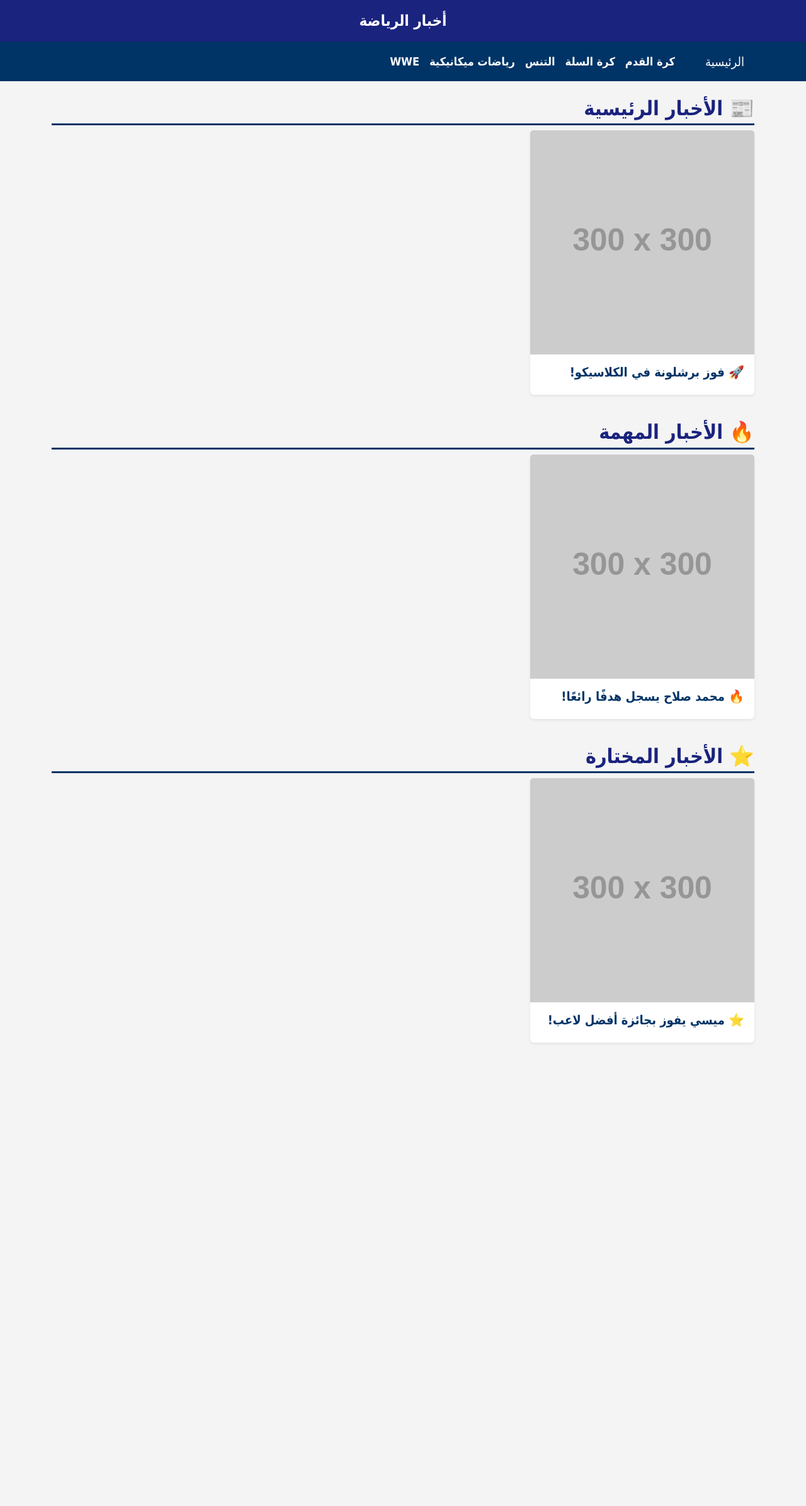
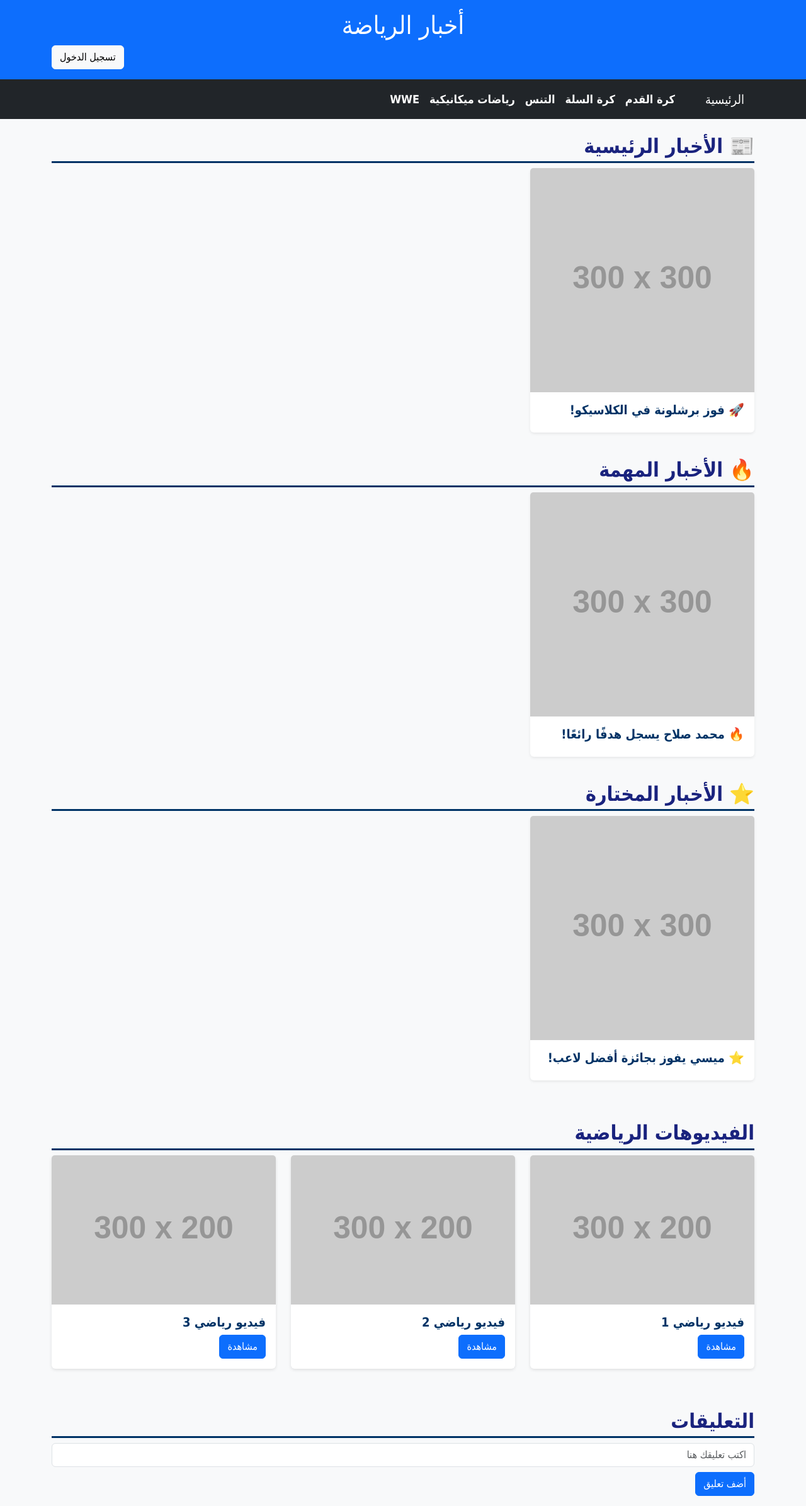
Before and after one commit to Sportsnews12/sports-news, a plain HTML site: page index.html in a window 1280 px wide. Shown: the whole page at 63% size. Before the commit the page ends 1672 px from the top, so only its background shows below. Drawn offline with nearby package versions, Linux system fonts and the light colour scheme; placeholder pictures from the web are drawn by us.

Commit message:
Update index.html

```diff
--- a/index.html
+++ b/index.html
@@ -2,20 +2,30 @@
 <html lang="ar">
 <head>
   <meta charset="UTF-8">
-    <meta name="viewport" content="width=device-width, initial-scale=1.0">
+  <meta name="viewport" content="width=device-width, initial-scale=1">
   <title>أخبار الرياضة</title>
+  <!-- Bootstrap CSS -->
   <link rel="stylesheet" href="https://cdn.jsdelivr.net/npm/bootstrap@5.3.0/dist/css/bootstrap.min.css">
+  <!-- ملف الأنماط المخصص -->
   <link rel="stylesheet" href="style.css">
 </head>
-<body>
+<body class="bg-light" dir="rtl">
 
-    <!-- ✅ الشريط العلوي -->
-    <header>أخبار الرياضة</header>
+  <!-- رأس الصفحة مع أزرار تسجيل الدخول -->
+  <header class="bg-primary text-white text-center p-3 shadow">
+    <div class="container">
+      <h1>أخبار الرياضة</h1>
+      <div class="d-flex justify-content-end">
+        <button id="loginBtn" class="btn btn-light me-2">تسجيل الدخول</button>
+        <button id="logoutBtn" class="btn btn-danger d-none">تسجيل الخروج</button>
+      </div>
+    </div>
+  </header>
 
-    <!-- ✅ القائمة العلوية -->
-    <nav class="navbar navbar-expand-lg">
+  <!-- القائمة العلوية -->
+  <nav class="navbar navbar-expand-lg navbar-dark bg-dark">
     <div class="container">
-            <a class="navbar-brand text-white" href="#">الرئيسية</a>
+      <a class="navbar-brand" href="#">الرئيسية</a>
       <button class="navbar-toggler" type="button" data-bs-toggle="collapse" data-bs-target="#navbarNav">
         <span class="navbar-toggler-icon"></span>
       </button>
@@ -31,22 +41,99 @@
     </div>
   </nav>
 
-    <!-- ✅ الأقسام الرئيسية -->
-    <div class="container mt-4">
-        <h2>📰 الأخبار الرئيسية</h2>
-        <div class="row" id="mainNews"></div>
+  <!-- إشعار الخبر العاجل (Toast) -->
+  <div class="toast-container position-fixed bottom-0 end-0 p-3">
+    <div id="urgentToast" class="toast align-items-center text-white bg-danger border-0" role="alert">
+      <div class="d-flex">
+        <div class="toast-body">
+          خبر عاجل!
+        </div>
+        <button type="button" class="btn-close btn-close-white me-2 m-auto" data-bs-dismiss="toast"></button>
+      </div>
+    </div>
   </div>
 
-    <div class="container mt-4">
-        <h2>🔥 الأخبار المهمة</h2>
+  <!-- أقسام الأخبار -->
+  <div class="container mt-4" id="newsSections">
+    <!-- الأخبار الرئيسية -->
+    <section id="mainSection">
+      <h2 class="section-title">📰 الأخبار الرئيسية</h2>
+      <div class="row" id="mainNews"></div>
+    </section>
+    <!-- الأخبار المهمة -->
+    <section class="mt-4" id="importantSection">
+      <h2 class="section-title">🔥 الأخبار المهمة</h2>
       <div class="row" id="importantNews"></div>
+    </section>
+    <!-- الأخبار المختارة -->
+    <section class="mt-4" id="selectedSection">
+      <h2 class="section-title">⭐ الأخبار المختارة</h2>
+      <div class="row" id="selectedNews"></div>
+    </section>
   </div>
 
-    <div class="container mt-4">
-        <h2>⭐ الأخبار المختارة</h2>
-        <div class="row" id="selectedNews"></div>
+  <!-- قسم الفيديوهات الرياضية -->
+  <div class="container mt-5" id="videoContainer">
+    <h2 class="section-title">الفيديوهات الرياضية</h2>
+    <div class="row" id="videoSection">
+      <!-- أمثلة لعناصر فيديو -->
+      <div class="col-md-4">
+        <div class="card mb-3">
+          <img src="https://via.placeholder.com/300x200?text=فيديو+1" class="card-img-top" alt="فيديو">
+          <div class="card-body">
+            <h5 class="card-title">فيديو رياضي 1</h5>
+            <a href="#" class="btn btn-primary">مشاهدة</a>
+          </div>
+        </div>
+      </div>
+      <div class="col-md-4">
+        <div class="card mb-3">
+          <img src="https://via.placeholder.com/300x200?text=فيديو+2" class="card-img-top" alt="فيديو">
+          <div class="card-body">
+            <h5 class="card-title">فيديو رياضي 2</h5>
+            <a href="#" class="btn btn-primary">مشاهدة</a>
+          </div>
+        </div>
+      </div>
+      <div class="col-md-4">
+        <div class="card mb-3">
+          <img src="https://via.placeholder.com/300x200?text=فيديو+3" class="card-img-top" alt="فيديو">
+          <div class="card-body">
+            <h5 class="card-title">فيديو رياضي 3</h5>
+            <a href="#" class="btn btn-primary">مشاهدة</a>
+          </div>
+        </div>
+      </div>
+    </div>
   </div>
 
+  <!-- قسم التعليقات -->
+  <div class="container mt-5">
+    <h2 class="section-title">التعليقات</h2>
+    <div class="mb-3">
+      <input type="text" id="commentInput" class="form-control" placeholder="اكتب تعليقك هنا">
+      <button id="submitComment" class="btn btn-primary mt-2">أضف تعليق</button>
+    </div>
+    <ul id="commentList" class="list-group"></ul>
+  </div>
+
+  <!-- نافذة تسجيل الدخول -->
+  <div class="modal fade" id="loginModal" tabindex="-1" aria-hidden="true">
+    <div class="modal-dialog">
+      <div class="modal-content">
+        <div class="modal-header">
+          <h5 class="modal-title">تسجيل الدخول</h5>
+          <button type="button" class="btn-close" data-bs-dismiss="modal"></button>
+        </div>
+        <div class="modal-body">
+          <input type="text" id="username" class="form-control" placeholder="اسم المستخدم">
+          <button id="submitLogin" class="btn btn-primary mt-2">تسجيل الدخول</button>
+        </div>
+      </div>
+    </div>
+  </div>
+
+  <!-- Bootstrap JS وملف الجافا سكريبت المخصص -->
   <script src="https://cdn.jsdelivr.net/npm/bootstrap@5.3.0/dist/js/bootstrap.bundle.min.js"></script>
   <script src="script.js"></script>
 </body>
```
Lines whose indentation alone changed are shown as unchanged.
